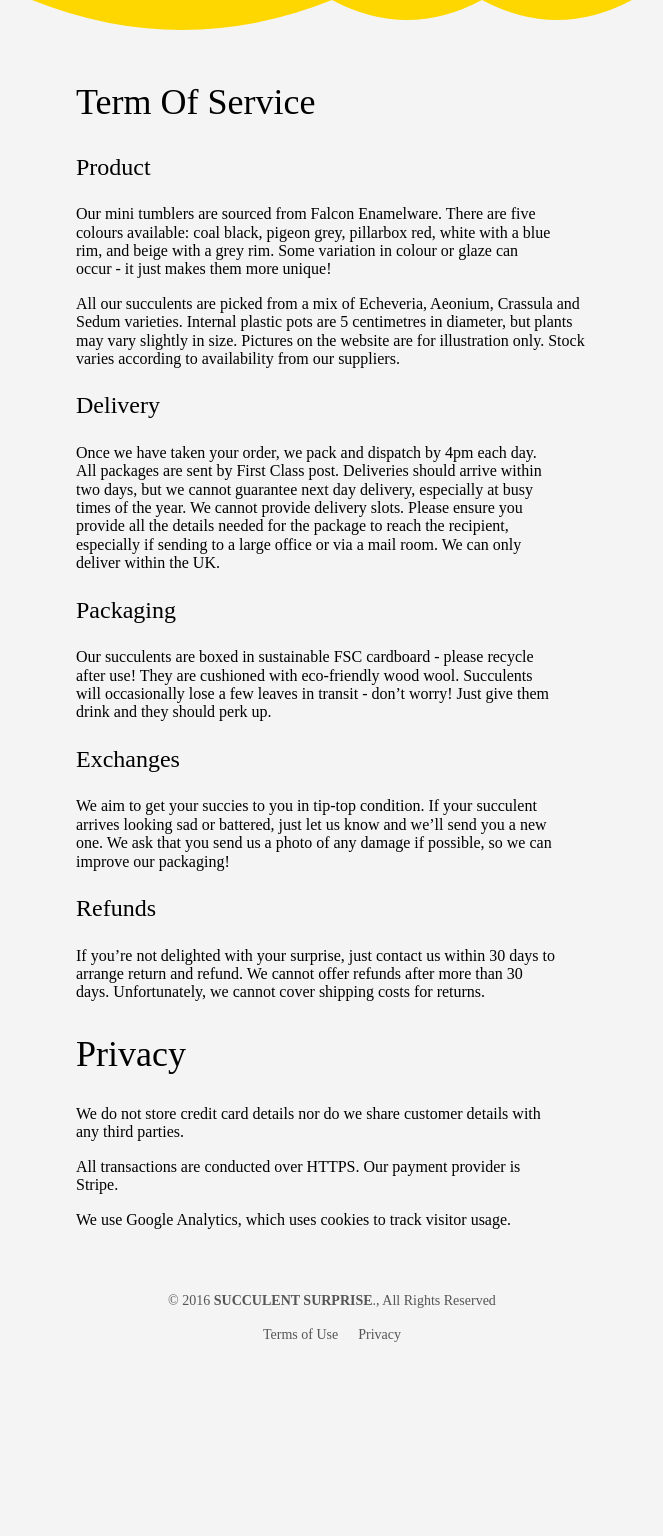
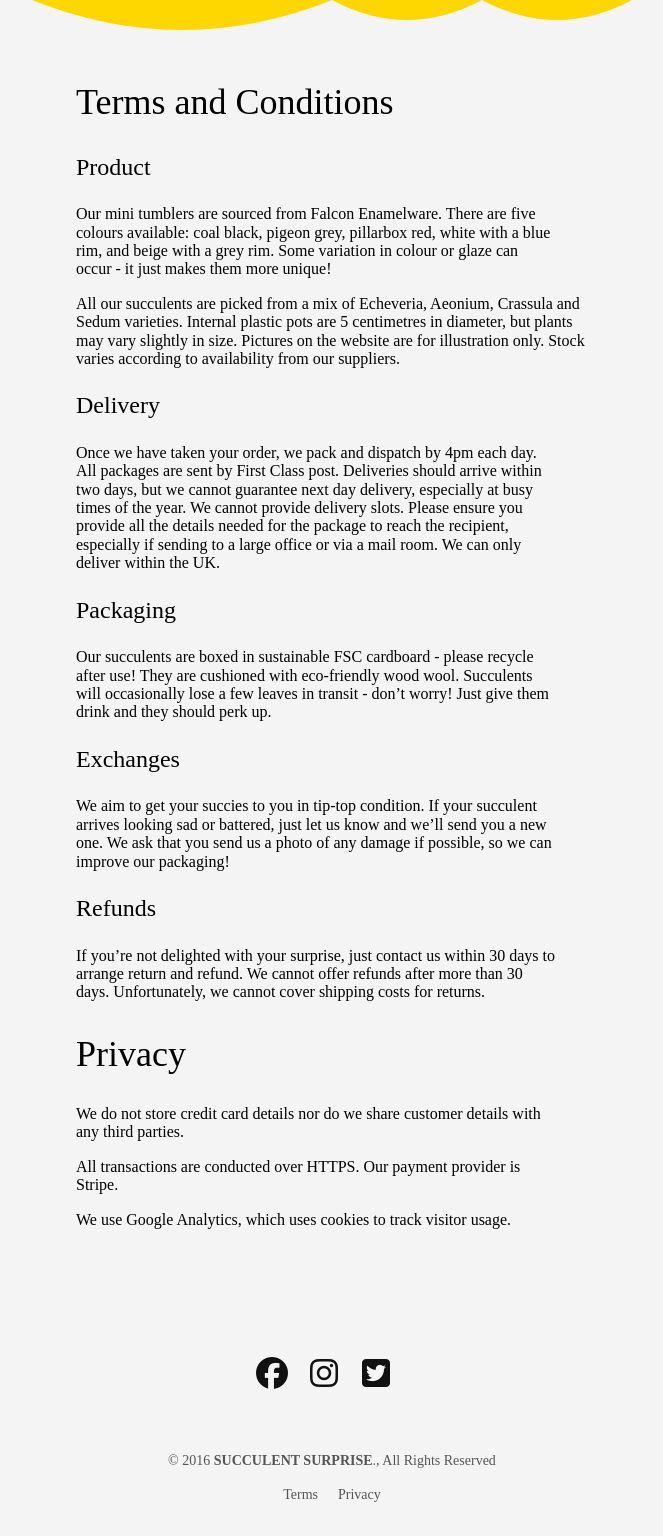
Before and after one commit to fhoehl/succulent-surprise, a Django app: page /tos/ in a window 1280 px wide. Shown: the part 224-1760 px from the top of the page, without its empty margins (308-971 px from the left). Before the commit the page ends 1566 px from the top, so only its background shows below. Run offline with Django 3.2, Linux system fonts and the light colour scheme; some libraries are stand-ins or nearby versions.

Commit message:
Add social buttons in footer

```diff
--- a/store/templates/store/base.html
+++ b/store/templates/store/base.html
@@ -39,9 +39,14 @@
     {% block content %}{% endblock %}
 
     <footer class="pv4 ph3 ph5-m ph6-l mid-gray">
+      <div class="center tc pv5">
+        <a class="link near-black hover-dark-green dib h2 w2 mr3" href="https://facebook.com" title="Facebook"><i class="fa fa-2x fa-facebook-official" aria-hidden="true"></i></a>
+        <a class="link near-black hover-dark-green dib h2 w2 mr3" href="https://instagram.com/succiesurprise" title="Instagram"><i class="fa fa-2x fa-instagram" aria-hidden="true"></i></a>
+        <a class="link near-black hover-dark-green dib h2 w2 mr3" href="https://twitter.com/succiesurprise" title="Twitter"><i class="fa fa-2x fa-twitter-square aria-hidden="true"></i></a>
+      </div>
       <small class="f6 db tc">© 2016 <b class="ttu">Succulent Surprise</b>., All Rights Reserved</small>
       <div class="tc mt3">
-        <a href="/tos#tos" title="Terms" class="f6 dib ph2 link mid-gray dim">Terms of Use</a>
+        <a href="/tos#tos" title="Terms" class="f6 dib ph2 link mid-gray dim">Terms</a>
         <a href="/tos#privacy" title="Privacy" class="f6 dib ph2 link mid-gray dim">Privacy</a>
       </div>
     </footer>
@@ -130,5 +135,7 @@
       ga('send', 'pageview');
 
     </script>
+
+    <script src="https://use.fontawesome.com/712b69cf0d.js"></script>
   </body>
 </html>
--- a/store/templates/store/tos.html
+++ b/store/templates/store/tos.html
@@ -17,7 +17,7 @@
 
 {% block content %}
     <div id="tos" class="mw6 center ma4">
-        <h2 class="f2 fw1">Term Of Service</h2>
+        <h2 class="f2 fw1">Terms and Conditions</h2>
         <h3 class="f3 fw1">Product</h3>
         <p class="measure">Our mini tumblers are sourced from Falcon Enamelware. There are five colours available: coal black, pigeon grey, pillarbox red, white with a blue rim, and beige with a grey rim. Some variation in colour or glaze can occur - it just makes them more unique!</p>
         <p>All our succulents are picked from a mix of Echeveria, Aeonium, Crassula and Sedum varieties. Internal plastic pots are 5 centimetres in diameter, but plants may vary slightly in size. Pictures on the website are for illustration only. Stock varies according to availability from our suppliers.</p>
```
